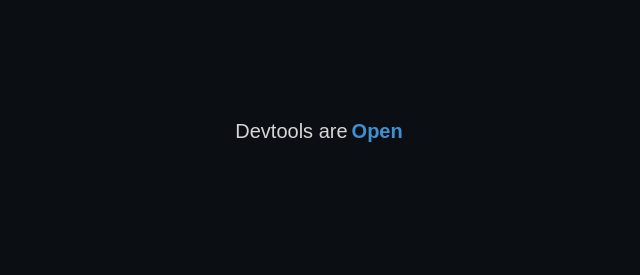
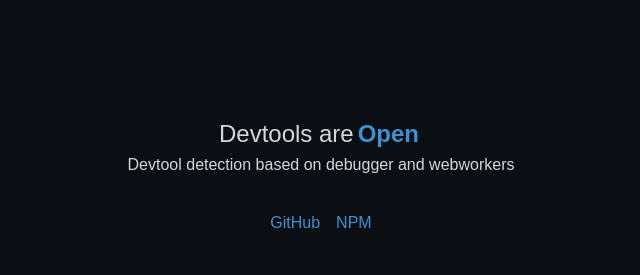
Before and after one commit to atdojo/detect-devtools, a website: page index.html in a window 1280 px wide. Shown: the whole page, without its empty margins (319-959 px from the left). Drawn offline with Linux system fonts and the light colour scheme.

Commit message:
Update Links, README

```diff
--- a/index.html
+++ b/index.html
@@ -20,11 +20,25 @@
             font-family: sans-serif;
         }
 
-        #detect-devtools-showcase {
+        #detect-devtools-header {
             display: flex;
             justify-content: center;
-            padding: 120px 0;
-            font-size: 1.25rem;
+            padding: 120px 0 8px;
+            font-size: 1.5rem;
+        }
+        #detect-devtools-subheader {
+            display: flex;
+            justify-content: center;
+        }
+
+        #links {
+            display: flex;
+            justify-content: center;
+            padding: 40px 0;
+        }
+
+        #links a {
+            margin: 0 8px;
         }
 
         #is-devtools-open {
@@ -32,30 +46,22 @@
             font-weight: bold;
         }
 
+        a {
+            text-decoration: none;
+            color: rgb(63, 144, 209);
+        }
+
     </style>
 </head>
 <body>
-    <div id="detect-devtools-showcase">
+    <div id="detect-devtools-header">
         Devtools are <div id="is-devtools-open"></div>
     </div>
-
-    <section>
-        <pre>
-            <code>
-
-            </code>
-        </pre>
-        <pre>
-            <code>
-
-            </code>
-        </pre>
-        <pre>
-            <code>
-
-            </code>
-        </pre>
-    </section>
+    <div id="detect-devtools-subheader">Devtool detection based on debugger and webworkers</div>
+    <div id="links">
+        <a href="https://atdojo.github.io/detect-devtools/">GitHub</a>
+        <a href="https://www.npmjs.com/package/detect-devtools/">NPM</a>
+    </div>
     <script type="module">
         import { detectDevtools } from "./detect-devtools.js"
         const isDevtoolsOpen = document.getElementById('is-devtools-open')
--- a/package.json
+++ b/package.json
@@ -1,6 +1,6 @@
 {
   "name": "detect-devtools",
-  "version": "1.0.0",
+  "version": "1.0.1",
   "description": "Devtool detection based on debugger and webworkers.",
   "main": "detect-devtools.js",
   "scripts": {
@@ -20,5 +20,5 @@
   "bugs": {
     "url": "https://github.com/atdojo/detect-devtools/issues"
   },
-  "homepage": "https://github.com/atdojo/detect-devtools#readme"
+  "homepage": "https://atdojo.github.io/detect-devtools/"
 }
```
Also changed, not shown: README.md.
